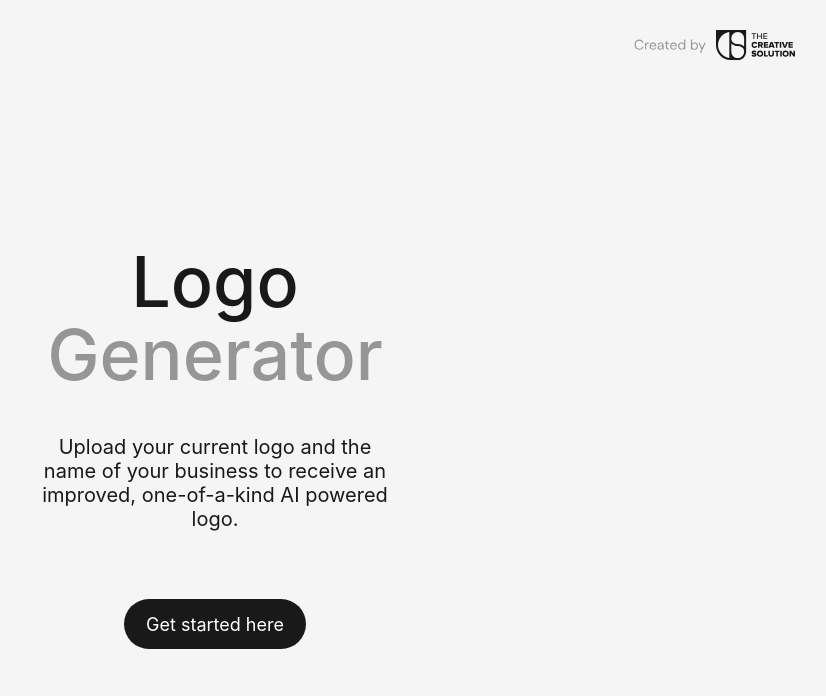
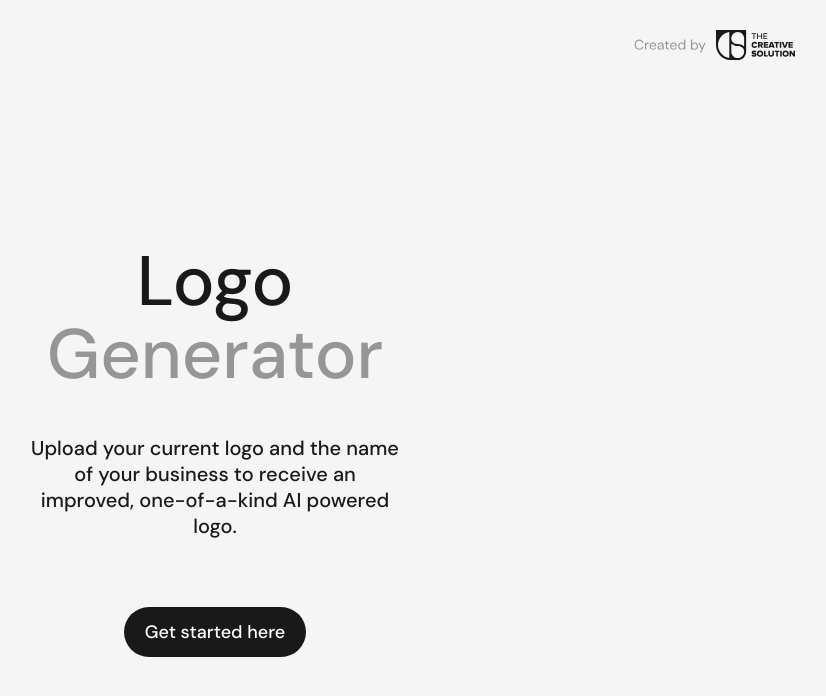
Before and after one commit to A1aNNN/tcs-logo-client, a React (Create React App) app: page / in a window 1280 px wide. Shown: the top 696 px of the page, without its empty margins (425-1251 px from the left). Built offline with nearby package versions, Linux system fonts and the light colour scheme; no server answers.

Commit message:
added dm sans

```diff
--- a/src/App.css
+++ b/src/App.css
@@ -39,7 +39,8 @@ body, html {
 
 .text-title {
   color: #fff;
-  font-family: Inter;
+  /* font-family: Inter; */
+  font-family: dm-sans;
   /* font-family: Arial, Helvetica, sans-serif; */
   font-size: 40px;
   font-style: normal;
@@ -52,7 +53,8 @@ body, html {
 
 .text-title-start {
   color: #fff;
-  font-family: Inter;
+  /* font-family: Inter; */
+  font-family: dm-sans;
   font-size: 40px;
   font-style: normal;
   font-weight: 400;
@@ -64,7 +66,8 @@ body, html {
 .text-title-start-logo {
   color: #191919;
   font-size: 70px;
-  font-family: Inter;
+  /* font-family: Inter; */
+  font-family: dm-sans;
   font-weight: 500;
   /* margin-top: 0; */
   margin-bottom: 0;
@@ -74,7 +77,8 @@ body, html {
 .text-title-start-generator {
   color: #969696;
   font-size: 70px;
-  font-family: Inter;
+  /* font-family: Inter; */
+  font-family: dm-sans;
   font-weight: 500;
   margin-top: 180px;
   margin-bottom: 24px;
@@ -158,7 +162,8 @@ body, html {
   width: 700px; */
 
   color: #191919;
-  font-family: Inter;
+  /* font-family: Inter; */
+  font-family: dm-sans;
   font-size: 20px;
   width: 370px;
 }
@@ -188,7 +193,8 @@ body, html {
 
   /* color: #191919; */
   color: #fff;
-  font-family: Inter;
+  /* font-family: Inter; */
+  font-family: dm-sans;
   font-size: 18px;
   font-weight: 400;
   transition: background-color 0.3s, color 0.3s;
@@ -208,7 +214,8 @@ body, html {
 /* UPLOAD PAGE */
 .text-instruction {
   color: #fff;
-  font-family: Inter;
+  /* font-family: Inter; */
+  font-family: dm-sans;
   font-size: 30px;
   font-weight: 300;
 }
@@ -221,7 +228,8 @@ body, html {
   color: #191919;
   width: 50px;
   height: 17px;
-  font-family: Inter;
+  /* font-family: Inter; */
+  font-family: dm-sans;
   /* text-align: center; */
   margin-top: 0px;
   margin-bottom: 0px;
@@ -230,7 +238,8 @@ body, html {
 
 .text-instruction-black {
   color: #191919;
-  font-family: Inter;
+  /* font-family: Inter; */
+  font-family: dm-sans;
   font-size: 40px;
   width: 270px;
   margin-top: 30px;
@@ -261,7 +270,8 @@ body, html {
   background: #f5f5f5;
 
   color: #191919;
-  font-family: Inter;
+  /* font-family: Inter; */
+  font-family: dm-sans;
   font-size: 18px;
   font-weight: 400;
 
@@ -288,7 +298,8 @@ body, html {
   background: #f5f5f5;
 
   color: #191919;
-  font-family: Inter;
+  /* font-family: Inter; */
+  font-family: dm-sans;
   text-align: center;
   font-size: 18px;
 
@@ -314,7 +325,8 @@ body, html {
 }
 
 .loading-maintext {
-  font-family: Inter;
+  /* font-family: Inter; */
+  font-family: dm-sans;
   font-size: 40px;
   color: #191919;
   width: 330px;
@@ -323,7 +335,8 @@ body, html {
 }
 
 .loading-subtext {
-  font-family: Inter;
+  /* font-family: Inter; */
+  font-family: dm-sans;
   font-size: 18px;
   color: #191919;
   width: 330px;
@@ -357,7 +370,8 @@ body, html {
 
 .text-paragraph {
   color: #fff;
-  font-family: Inter;
+  /* font-family: Inter; */
+  font-family: dm-sans;
   font-size: 20px;
   font-style: normal;
   font-weight: 300;
@@ -400,7 +414,8 @@ body, html {
   border-bottom: hidden;
 
   color: #F5F5F5;
-  font-family: Inter;
+  /* font-family: Inter; */
+  font-family: dm-sans;
   font-size: 18px;
   font-weight: 400;
   transition: background-color 0.3s, color 0.3s;
@@ -497,3 +512,11 @@ body, html {
 .social-icon {
   cursor: pointer;
 }
+
+
+/* FONTS */
+@font-face {
+  font-family: dm-sans;
+  /* src: url(../public/Myfont-Regular.ttf); */
+  src: url(../public/DMSans-Medium.ttf);
+}
```
Also changed, not shown: public/DMSans-Medium.ttf (added).
